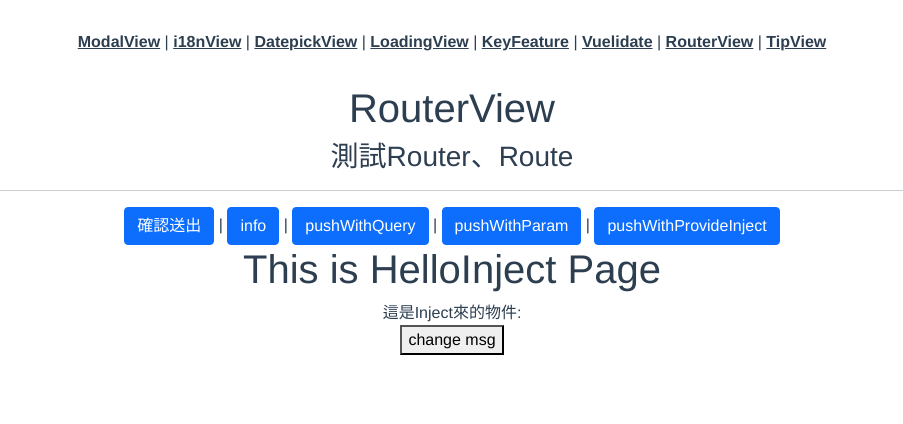
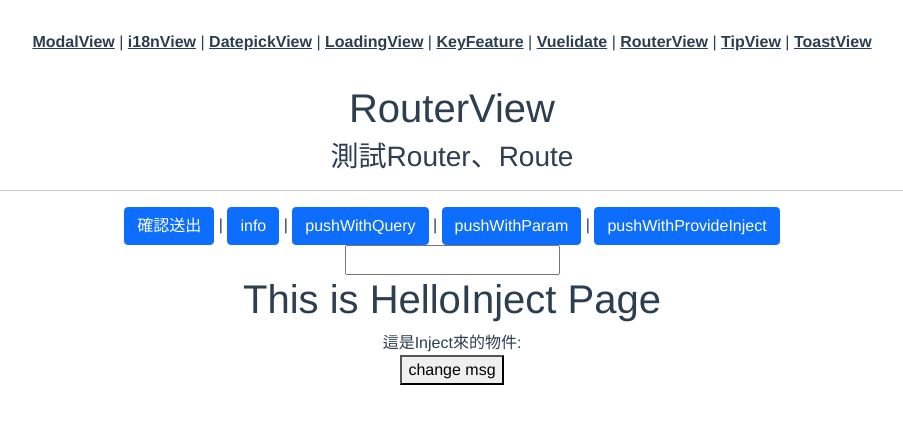
Before and after one commit to crluo0929/vue3-test, a Vue app: page /routerview/provideinject in a window 1280 px wide. Shown: the top 424 px of the page, without its empty margins (188-1091 px from the left). Built offline with nearby package versions, Linux system fonts and the light colour scheme.

Commit message:
add validation check in function onBeforeRouteLeave()

```diff
--- a/src/App.vue
+++ b/src/App.vue
@@ -7,7 +7,8 @@
     <router-link to="/keyfeature">KeyFeature</router-link> |
     <router-link to="/vuelidate">Vuelidate</router-link> |
     <router-link to="/routerview">RouterView</router-link> |
-    <router-link to="/tip">TipView</router-link>
+    <router-link to="/tip">TipView</router-link> |
+    <router-link to="/toast">ToastView</router-link>
   </nav>
   <router-view />
 
--- a/src/hook/useGlobalStore.ts
+++ b/src/hook/useGlobalStore.ts
@@ -2,7 +2,7 @@ import { inject } from "vue"
 
 const STOREKEY = Symbol('STOREKEY')
 
-function useGlobalStore() {
+function useGlobalStore():any {
     return inject(STOREKEY)
 }
 
--- a/src/hook/useRouteLeaveConfirm.ts
+++ b/src/hook/useRouteLeaveConfirm.ts
@@ -1,8 +1,9 @@
 import { useRouter,useRoute, onBeforeRouteLeave, } from 'vue-router'
 import Modal from 'bootstrap/js/dist/modal';
 import { ref,Ref } from 'vue'
+import { Validation,ValidationArgs } from '@vuelidate/core'
 
-export default function(confirmModal:Ref<any>, confirmBtnName:string){
+export default function(confirmModal:Ref<any>, confirmBtnName:string, v$?:Ref<Validation<ValidationArgs, any>>){
 
     const router = useRouter()
     const route = useRoute()
@@ -14,9 +15,14 @@ export default function(confirmModal:Ref<any>, confirmBtnName:string){
 
     //add click event listener in promise
     onBeforeRouteLeave((to, from, next) => {
+        if(v$ && !v$.value.$dirty){  //頁面完全沒dirty
+            next() ;
+            return ;
+        }
+
         //如果不想要confirm離開的，就設定route的meta屬性
         if(from?.meta?.noConfirm){
-            next()
+            next() ;
             return ;
         }
 
--- a/src/main.ts
+++ b/src/main.ts
@@ -39,7 +39,7 @@ import { STOREKEY } from './hook/useGlobalStore'
 //加入fas,far pack
 library.add(fas,far)
 
-const GLOBALSTORE = reactive({})
+const GLOBALSTORE:any = reactive({})
 
 createApp(App)
 .component('font-awesome-icon', FontAwesomeIcon)
--- a/src/router/index.ts
+++ b/src/router/index.ts
@@ -68,7 +68,12 @@ const routes: Array<RouteRecordRaw> = [
         component: ()=> import(/* webpackChunkName: "provideinject" */  '../components/ProvideInject.vue'),
       }
     ]
-  }
+  },
+  {
+    path: '/toast',
+    name: 'toast',
+    component: () => import(/* webpackChunkName: "toast" */ '../views/ToastView.vue')
+  },
 ]
 
 const router = createRouter({
--- a/src/views/RouterView.vue
+++ b/src/views/RouterView.vue
@@ -8,6 +8,9 @@
     <button class="btn btn-primary" @click="query">pushWithQuery</button> |
     <button class="btn btn-primary" @click="param">pushWithParam</button> |
     <button class="btn btn-primary" @click="provideInject">pushWithProvideInject</button>
+
+    <br>
+    <input type="text" v-model="v$.input.$model" />
 
     <router-view></router-view>
 
@@ -46,15 +49,22 @@ import { ref,Ref } from 'vue'
 import { useGlobalStore } from '../hook/useGlobalStore'
 import Button from 'bootstrap/js/dist/button';
 import useRouteLeaveConfirm from '../hook/useRouteLeaveConfirm'
+import useVuelidate from '@vuelidate/core'
+import { required } from '@vuelidate/validators'
 
 let router = useRouter()
-let route = useRoute()
 let routeInfo = ref("")
 let store:any = useGlobalStore()
 const confirmModal:Ref<null|Element> = ref(null)
 
+
+//模擬欄位沒有dirty時，就離開該頁面會不會跳詢問視窗
+let input = ref('')
+const rules = { input: { required : required } }
+const v$ = useVuelidate( rules, {input} )
+
 //切出去共用，傳入modal reference和modal確定按鈕的名稱即可
-const noConfirmPush = useRouteLeaveConfirm(confirmModal, 'Yes');
+const noConfirmPush = useRouteLeaveConfirm(confirmModal, 'Yes', v$);
 
 //印出所有routes的資訊
 function info(){
@@ -108,6 +118,7 @@ function submitAndLeave(){
 
 //確定離開，關視窗
 function yes(){
+    v$.value.$reset()
     Modal.getInstance(confirmModal.value as Element)?.hide()
 }
 //不想離開，一樣關視窗
@@ -116,5 +127,4 @@ function no(){
     // Modal.getInstance(confirmModal.value as Element)?.hide()
 }
 
-
 </script>
```
